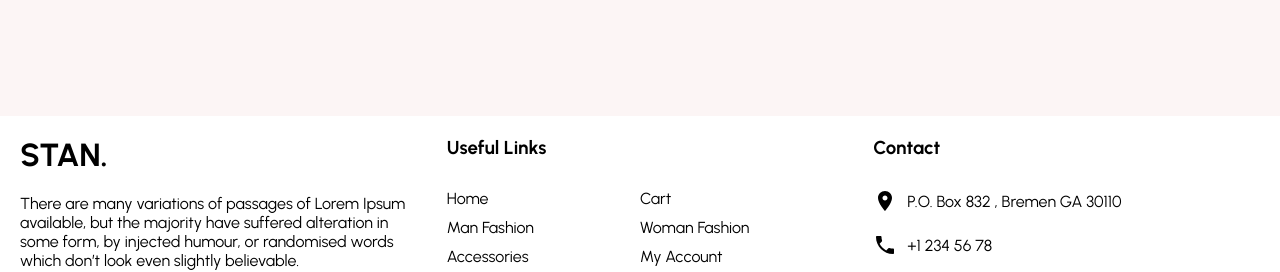
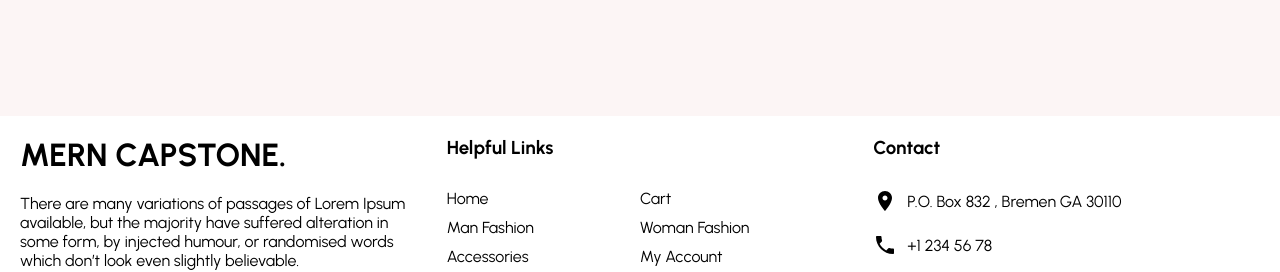
Before and after one commit to StanPethel/ecommerceapp, a React (Create React App) app: page / in a window 1280 px wide. Shown: the part 2620-2892 px from the top of the page. Built offline with nearby package versions, Linux system fonts and the light colour scheme.

Commit message:
corrected spelling, styling

```diff
--- a/src/components/Footer.jsx
+++ b/src/components/Footer.jsx
@@ -87,7 +87,7 @@ import {
     return (
       <Container>
         <Left>
-          <Logo>STAN.</Logo>
+          <Logo>MERN CAPSTONE.</Logo>
           <Desc>
             There are many variations of passages of Lorem Ipsum available, but
             the majority have suffered alteration in some form, by injected
@@ -109,7 +109,7 @@ import {
           </SocialContainer>
         </Left>
         <Center>
-          <Title>Useful Links</Title>
+          <Title>Helpful Links</Title>
           <List>
             <ListItem>Home</ListItem>
             <ListItem>Cart</ListItem>
```
